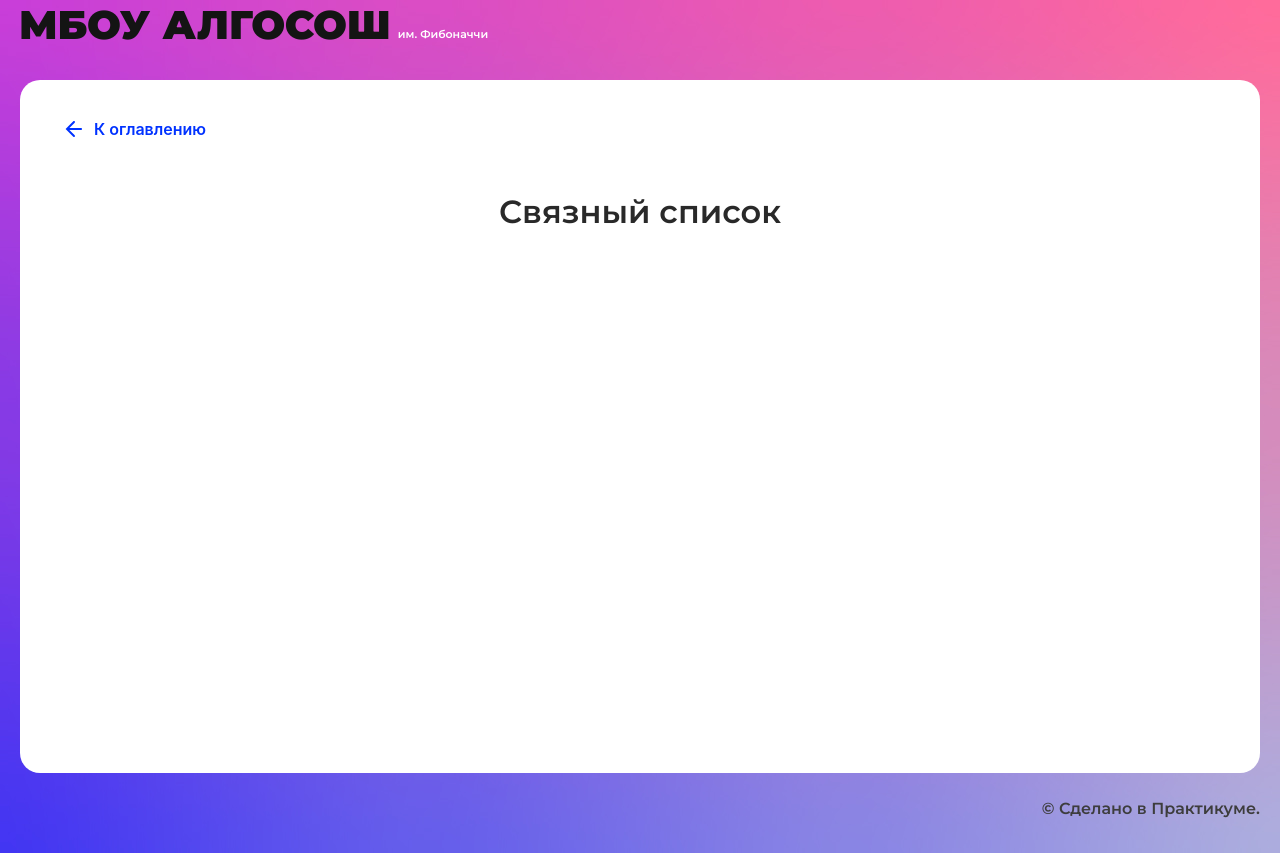
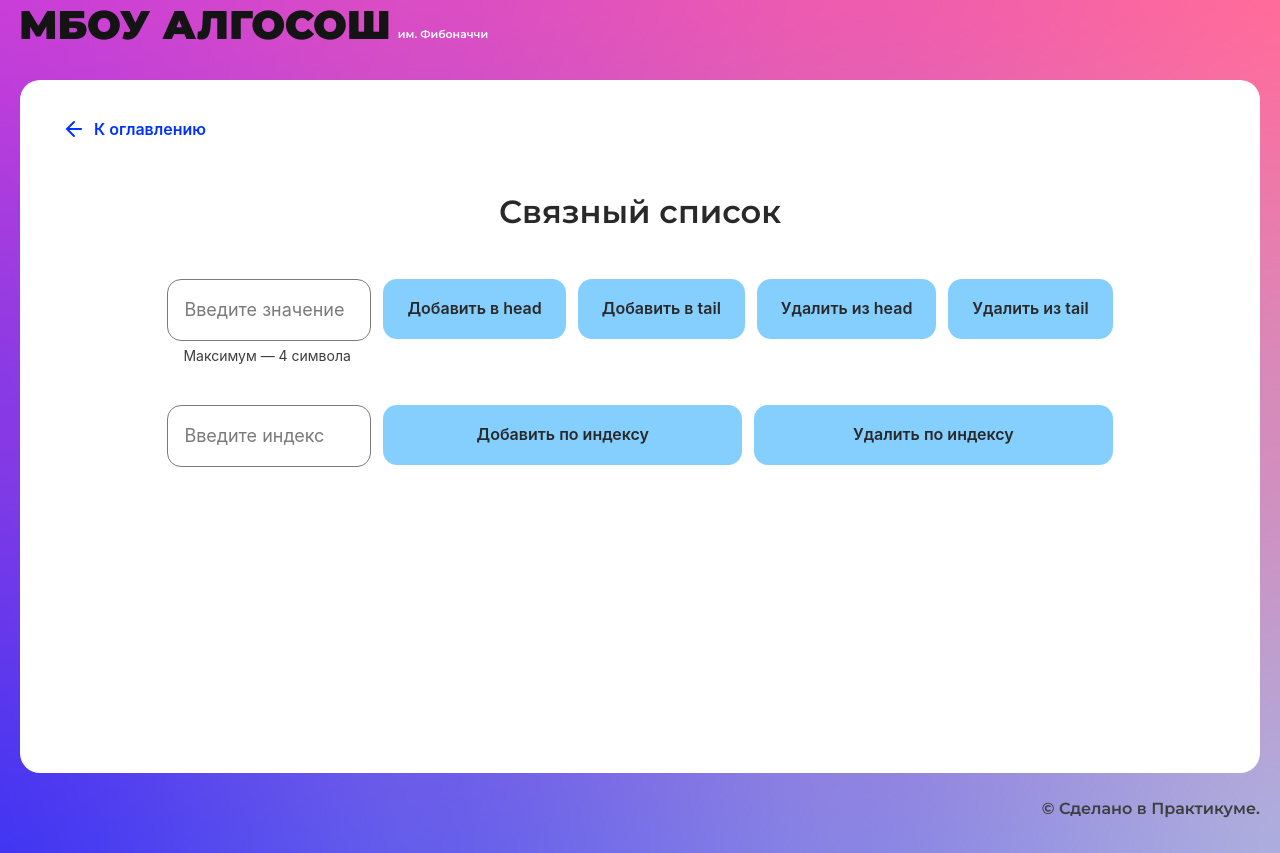
Before and after one commit to bronik04/algososh, a React (Create React App) app: page /list in a window 1280 px wide. Built offline with nearby package versions, Linux system fonts and the light colour scheme.

Commit message:
linked-list: added linked-list layout

```diff
--- a/src/components/list-page/linked-list.ts
+++ b/src/components/list-page/linked-list.ts
@@ -8,8 +8,8 @@ export class Node<T> {
 }
 
 interface ILinkedList<T> {
+    prepend: (element: T) => void;
     append: (element: T) => void;
-    prepend: (element: T) => void;
     insertAt: (element: T, position: number) => void;
     removeAt: (element: T, index: number) => void;
     getSize: () => number;
--- /dev/null
+++ b/src/components/list-page/list-page.module.css
@@ -0,0 +1,28 @@
+.form {
+  display: grid;
+  justify-content: center;
+  row-gap: 38px;
+
+}
+
+.container {
+  display: flex;
+  gap: 12px;
+}
+
+.input {
+  max-width: 204px;
+}
+
+.list {
+  display: flex;
+  justify-content: center;
+  gap: 12px;
+  list-style: none;
+  margin: 0;
+  padding: 0;
+}
+
+.btn {
+  flex: 1;
+}
--- a/src/components/list-page/list-page.tsx
+++ b/src/components/list-page/list-page.tsx
@@ -1,10 +1,52 @@
-import React from "react";
+import React, {FormEvent, useState} from "react";
 import { SolutionLayout } from "../ui/solution-layout/solution-layout";
+import styles from "./list-page.module.css";
+import {Input} from "../ui/input/input";
+import {Button} from "../ui/button/button";
 
 export const ListPage: React.FC = () => {
-  return (
+    const [inputValue, setInputValue] = useState('');
+    const [inputIdx, setInputIdx] = useState('');
+    const [isActive, setActive] = useState(false);
+
+
+    const handleInputValChange = (e: FormEvent<HTMLInputElement>) => {
+        setInputValue(e.currentTarget.value);
+    }
+
+    const handleInputIdxChange = (e: FormEvent<HTMLInputElement>) => {
+        setInputIdx(e.currentTarget.value);
+    }
+
+    return (
     <SolutionLayout title="Связный список">
+        <form className={styles.form}>
+            <div className={styles.container}>
+                <Input
+                    value={inputValue}
+                    onChange={handleInputValChange}
+                    extraClass={styles.input}
+                    isLimitText={true}
+                    maxLength={4}
+                    placeholder={"Введите значение"}
+                />
+                <Button text="Добавить в head"/>
+                <Button text="Добавить в tail" />
+                <Button text="Удалить из head" />
+                <Button text="Удалить из tail" />
+            </div>
+            <div className={styles.container}>
+                <Input
+                    value={inputIdx}
+                    onChange={handleInputIdxChange}
+                    extraClass={styles.input}
+                    placeholder={"Введите индекс"}
+                />
+                <Button text="Добавить по индексу" extraClass={styles.btn}/>
+                <Button text="Удалить по индексу" extraClass={styles.btn} />
+            </div>
 
+        </form>
     </SolutionLayout>
   );
 };
```
